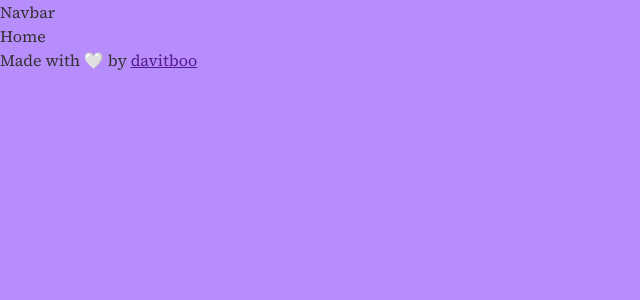
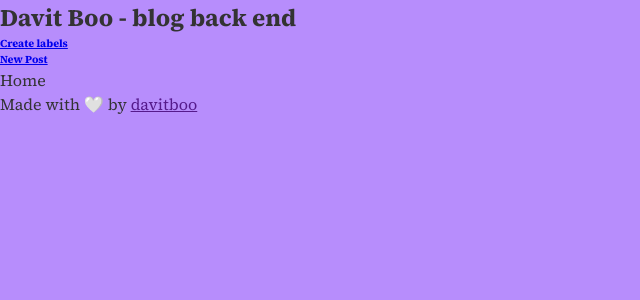
Before and after one commit to DavitBoo/blog-dashboard, a React (Vite) app: page / in a window 1280 px wide. Shown: the top 300 px of the page, without its empty margins (0-640 px from the left). Built offline with nearby package versions, Linux system fonts and the light colour scheme.

Commit message:
small change to the navbar

```diff
--- a/src/Components/Navbar.jsx
+++ b/src/Components/Navbar.jsx
@@ -1,7 +1,23 @@
-import React from 'react'
+import React from "react";
+import { Link } from "react-router-dom";
 
 export default function Navbar() {
   return (
-    <div>Navbar</div>
-  )
+    <nav>
+      <div className="container">
+        <div className="logo">
+          <h1>Davit Boo - blog back end </h1>
+        </div>
+        <div className="links">
+          <Link className="link" to="/labels">
+            <h6>Create labels</h6>
+          </Link>
+          <Link className="link" to="/new-post">
+            <h6>New Post</h6>
+          </Link>
+
+        </div>
+      </div>
+    </nav>
+  );
 }
```
